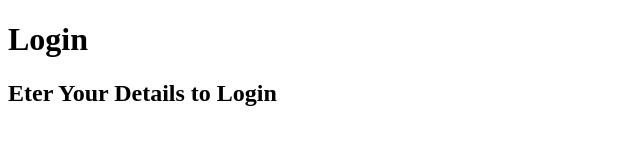
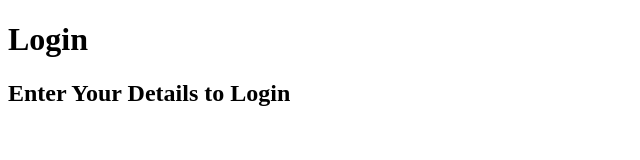
Before and after one commit to Akanksha00/KL228, a plain HTML site: page index.html in a window 1280 px wide. Shown: the whole page, without its empty margins (0-640 px from the left). Drawn offline with Linux system fonts and the light colour scheme.

Commit message:
Updated Index file for Login Page

```diff
--- a/index.html
+++ b/index.html
@@ -7,6 +7,6 @@
 </head>
 <body>
     <h1>Login</h1>
-    <h2>Eter Your Details to Login</h2>
+    <h2>Enter Your Details to Login</h2>
 </body>
 </html>
```
Also changed, not shown: 1 other file.
